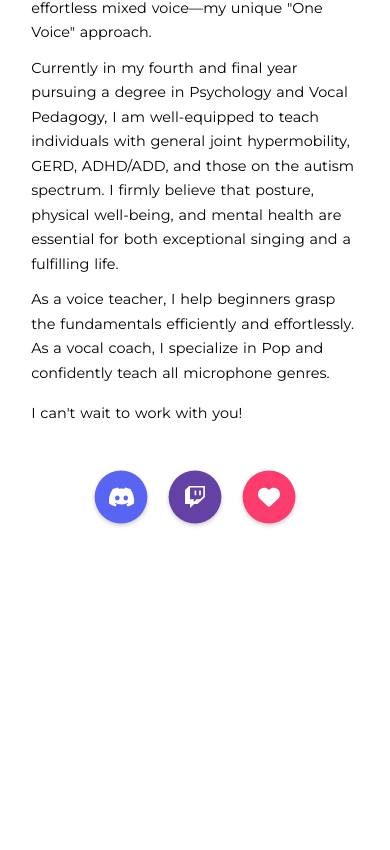
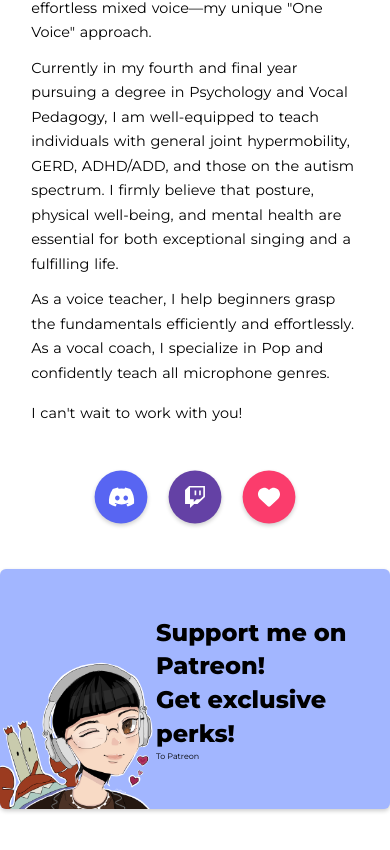
Before and after one commit to rajibul-dev/voccaria, a Next.js app in the folder nextjs/: page / in a window 390 px wide. Shown: the part 878-1728 px from the top of the page. Before the commit the page ends 1447 px from the top, so only its background shows below. Built offline with nearby package versions, Linux system fonts and the light colour scheme.

Commit message:
Patreon section done but need to make it responsive

```diff
--- a/nextjs/src/app/layout.tsx
+++ b/nextjs/src/app/layout.tsx
@@ -11,7 +11,7 @@ config.autoAddCss = false /* eslint-disable import/first */
 
 const montserrat = Montserrat({
   subsets: ["latin"],
-  weight: ["400", "500", "600", "700"],
+  weight: ["400", "500", "600", "700", "800", "900"],
 })
 
 export const metadata: Metadata = {
--- a/nextjs/src/app/mia/mia.tsx
+++ b/nextjs/src/app/mia/mia.tsx
@@ -2,12 +2,14 @@
 
 import About from "./sections/about/about"
 import Socials from "./sections/socials/socials"
+import Patreon from "./sections/patreon/patreon"
 
 export default function Mia() {
   return (
     <main>
       <About />
       <Socials />
+      <Patreon />
     </main>
   )
 }
--- a/nextjs/src/app/mia/sections/about/about.tsx
+++ b/nextjs/src/app/mia/sections/about/about.tsx
@@ -4,7 +4,7 @@ import AboutStyles from "./about.module.css"
 // components
 import ImageWithBadge from "./components/imageWithBadge"
 
-// images../
+// images..
 import MiaImage from "../../../../../public/images/Mia.jpeg"
 import MiaBadge from "../../../../../public/images/vtt-badge.png"
 import AboutText from "./components/aboutText"
--- /dev/null
+++ b/nextjs/src/app/mia/sections/patreon/patreon.module.css
@@ -0,0 +1,36 @@
+.section {
+  margin-bottom: 9.6rem;
+}
+.container {
+  background-color: #a2b6ff;
+  max-width: 85rem;
+  height: 30rem;
+  margin-inline: auto;
+
+  display: grid;
+  grid-template-columns: 1fr 1.5fr;
+
+  border-radius: 6px;
+  overflow: hidden;
+
+  box-shadow: 0 2px 4px rgba(0, 0, 0, 0.2);
+}
+.avatar {
+  width: 28rem;
+  align-self: end;
+}
+.textbox {
+  align-self: center;
+}
+.heading {
+  font-size: 3rem;
+  line-height: 1.4;
+  font-weight: 800;
+}
+.btn {
+  margin-top: 4rem;
+}
+.btn:hover {
+  background-color: #b63562;
+  color: #fff;
+}
--- /dev/null
+++ b/nextjs/src/app/mia/sections/patreon/patreon.tsx
@@ -0,0 +1,40 @@
+import Image from "next/image"
+
+// styles
+import PatreonStyles from "./patreon.module.css"
+
+// image
+import PatreonAvatar from "../../../../../public/images/mia-patron.png"
+
+// component
+export default function Patreon() {
+  return (
+    <section className={PatreonStyles.section} id="patreon">
+      <div className={PatreonStyles.container}>
+        {/* Image */}
+        <Image
+          className={PatreonStyles.avatar}
+          src={PatreonAvatar}
+          alt="Mia voice teacher cartoon avatar"
+          priority={true}
+        />
+
+        {/* Text and buttons */}
+        <div className={PatreonStyles.textbox}>
+          <h3 className={PatreonStyles.heading}>
+            Support me on Patreon!
+            <br />
+            Get exclusive perks!
+          </h3>
+          <a
+            className={`btn ${PatreonStyles.btn}`}
+            href="https://www.patreon.com/MiaVoiceTeacher"
+            target="_blank"
+          >
+            To Patreon
+          </a>
+        </div>
+      </div>
+    </section>
+  )
+}
--- a/nextjs/src/app/mia/sections/socials/socials.module.css
+++ b/nextjs/src/app/mia/sections/socials/socials.module.css
@@ -8,7 +8,7 @@
   max-width: 120rem;
   margin: 0 auto;
   justify-content: center;
-  height: 12rem;
+  height: 14rem;
 }
 .icon {
   display: inline-block;
```
